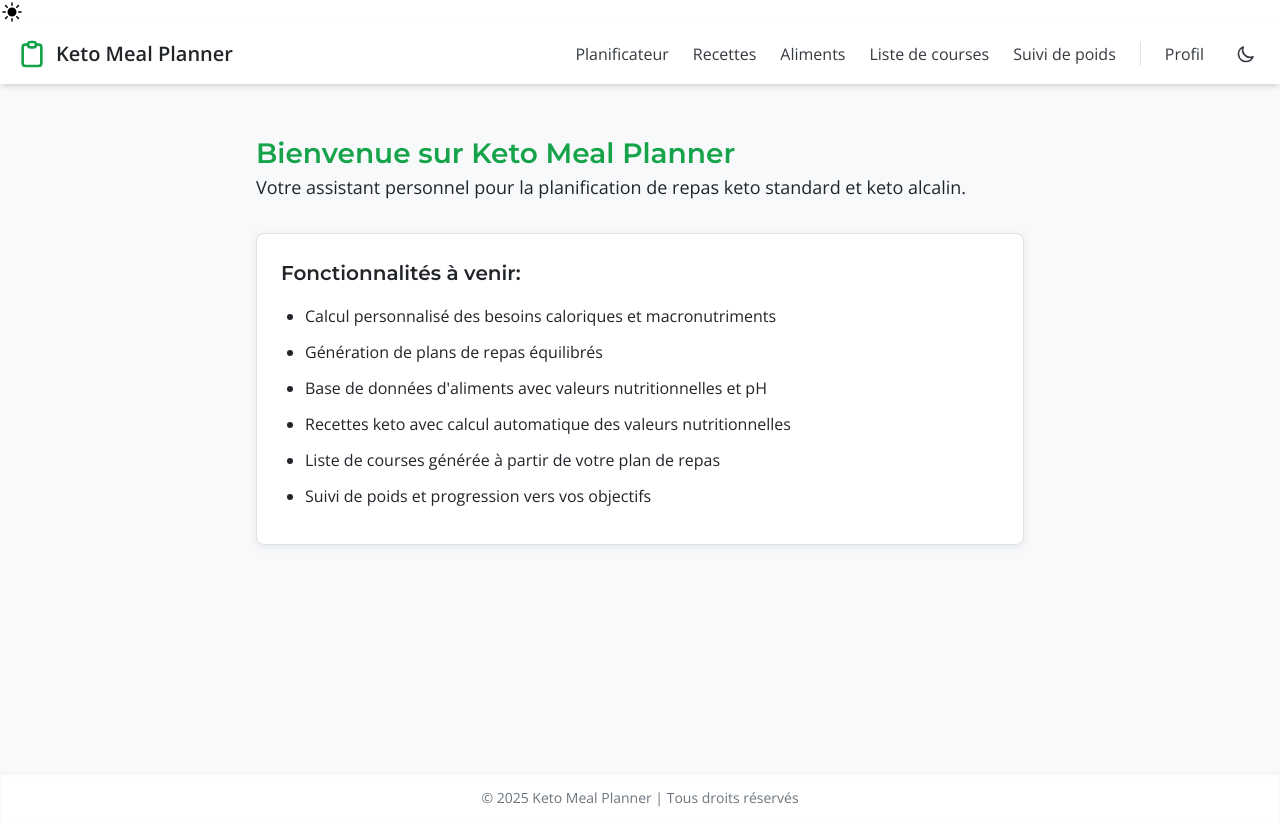
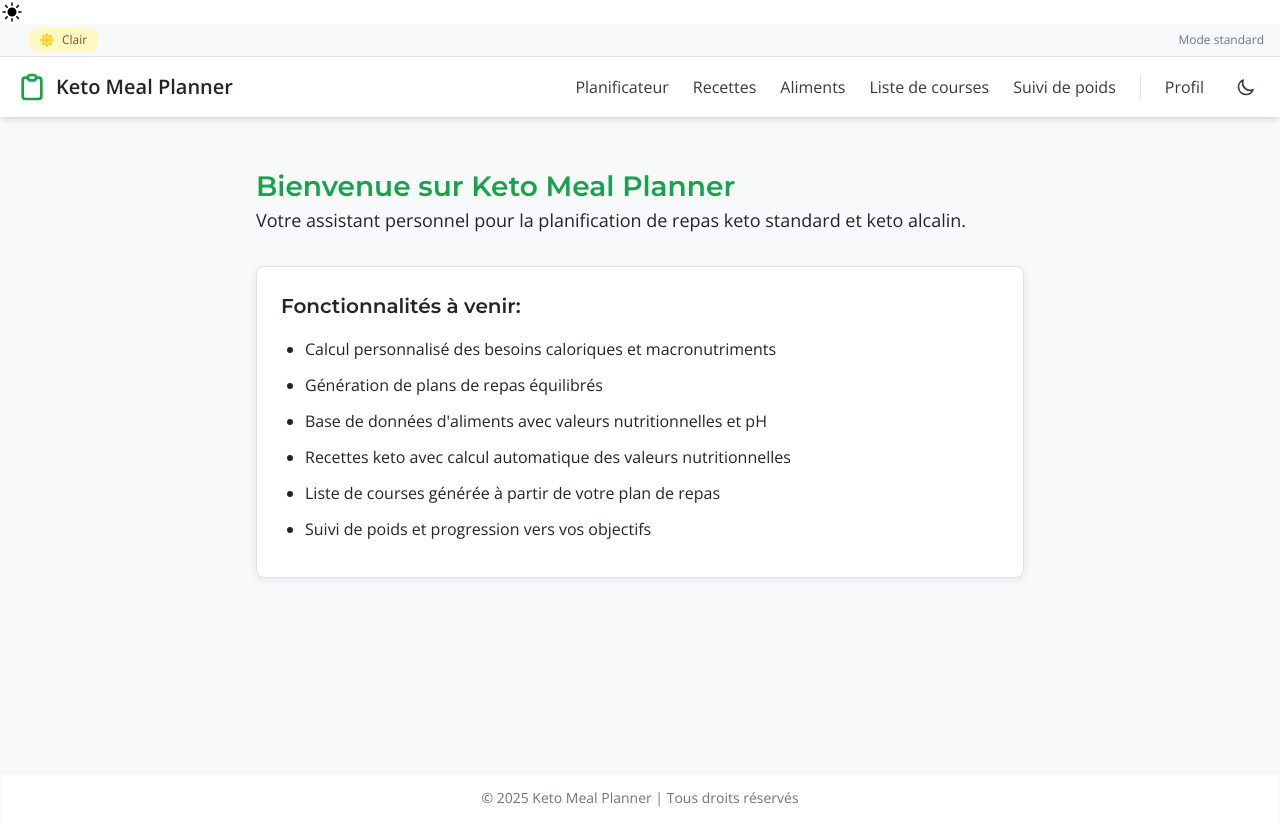
Before and after one commit to jcoules13/keto-meal-planner, a React (Create React App) app: page / in a window 1280 px wide. Built offline with nearby package versions, Linux system fonts and the light colour scheme.

Commit message:
Update AppHeader.tsx

```diff
--- a/src/components/layout/AppHeader.tsx
+++ b/src/components/layout/AppHeader.tsx
@@ -1,15 +1,33 @@
 import React, { useState } from 'react';
 import { Link } from 'react-router-dom';
 import ThemeToggle from '../ui/ThemeToggle';
+import ThemeIndicator from '../ui/ThemeIndicator';
+import { useTheme } from '../../contexts/ThemeContext';
 
 const AppHeader: React.FC = () => {
   const [isMenuOpen, setIsMenuOpen] = useState(false);
+  const { theme } = useTheme();
 
   const toggleMenu = () => {
     setIsMenuOpen(!isMenuOpen);
   };
 
   return (
+    <>
+      {/* Nouvelle barre supérieure pour l'indicateur de thème */}
+      <div className="bg-card-bg border-b border-border-color py-1 dark:bg-neutral-900 dark:border-neutral-700">
+        <div className="container mx-auto px-4 flex justify-between items-center">
+          <ThemeIndicator />
+          <div className="text-xs text-neutral-500 dark:text-neutral-400 hidden sm:block">
+            {/* Texte informatif optionnel */}
+            {theme === 'dark' || theme === 'light'
+              ? 'Mode standard'
+              : 'Thème saisonnier activé'}
+          </div>
+        </div>
+      </div>
+
+      {/* Header principal (conservé avec ses fonctionnalités) */}
       <header className="bg-white dark:bg-neutral-800 shadow-md">
         <div className="container mx-auto px-4 py-3">
           <div className="flex justify-between items-center">
@@ -166,6 +184,7 @@ const AppHeader: React.FC = () => {
           )}
         </div>
       </header>
+    </>
   );
 };
 
```
Lines whose indentation alone changed are shown as unchanged.
